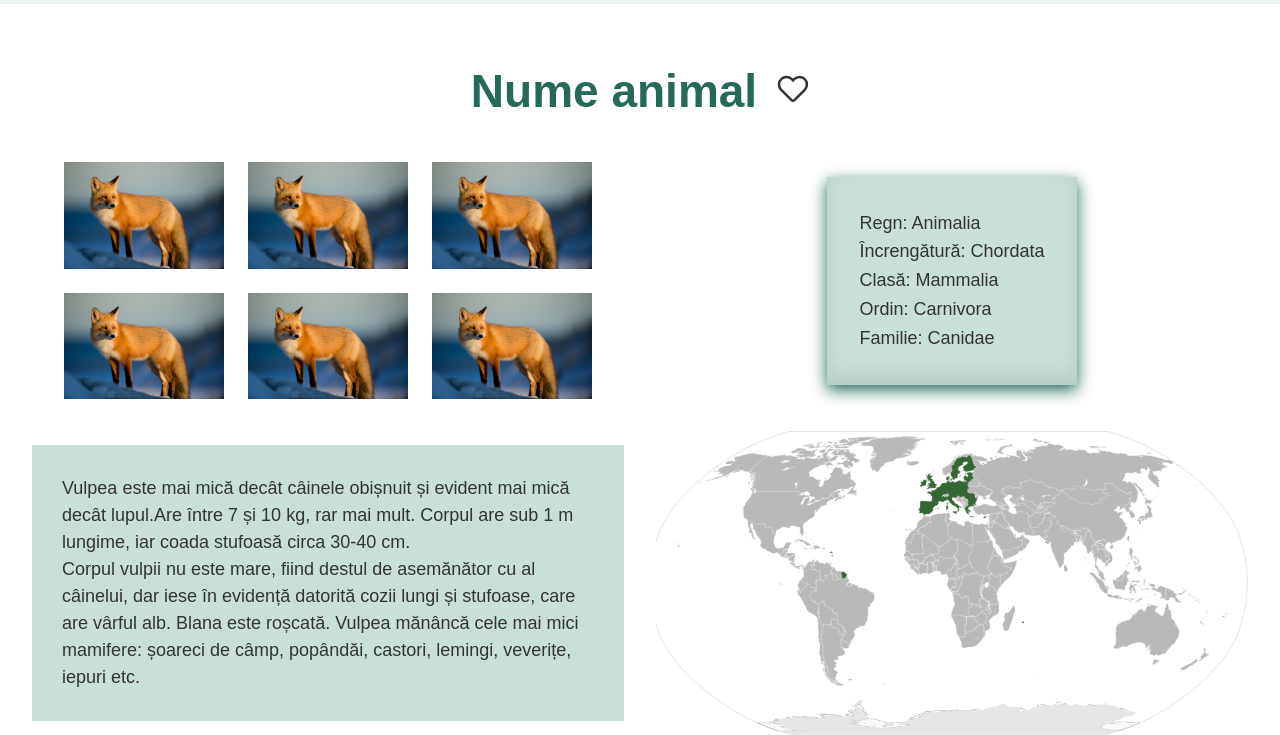
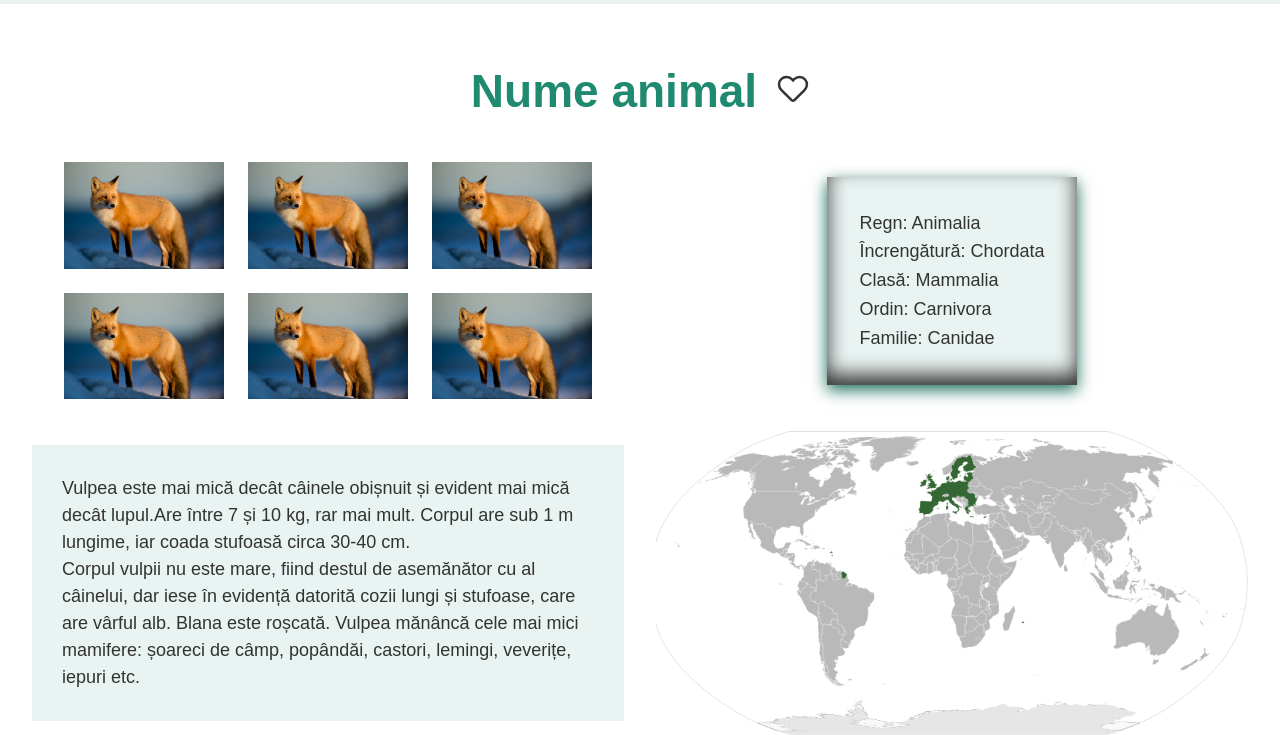
Before and after one commit to MateiTiplea/Proiect-TW, a plain HTML site: page animal-description.html in a window 1280 px wide. In both pictures the pointer is over the element 952 px from the left and 356 px from the top of the page. Shown: the part 76-811 px from the top of the page. Drawn offline with Linux system fonts and the light colour scheme.

Commit message:
Update animal-description.css

```diff
--- a/css/animal-description.css
+++ b/css/animal-description.css
@@ -45,7 +45,7 @@ body {
   font-family: sans-serif;
   line-height: 1;
   font-weight: 400;
-  color: #555;
+  color:var(--grey-color);
   overflow-x: hidden;
 }
 
@@ -106,7 +106,7 @@ body {
   font-size: 2.4rem;
   font-weight: 600;
   margin-bottom: 2.4rem;
-  color: #242424;
+  color: var(--black-color);
 }
 
 .secondary-heading {
@@ -117,21 +117,10 @@ body {
 
 
 
-/**************************/
-/* HEADER */
-/**************************/
-
-
-/**************************/
-/* NAVIGATION BAR */
-/**************************/
-
-
-
 /*********************/
 
 h1 {
-  color: #256958;
+  color: var(--primary-color);
   align-items: center;
   text-align: center;
   font-size: 4.6rem;
@@ -161,22 +150,22 @@ h1 {
   padding: 3.2rem;
   cursor: pointer;
   text-align: left;
-  color: #333;
+  color: var(--dark-grey-color);
   line-height: 1.6;
   align-items: center;
   font-size: 1.8rem;
   transition: all 0.3s liner;
-  background-color: #cbdfda;
+  background-color: var( --tints-color);
 }
 .first-part:hover {
-  -webkit-box-shadow: rgba(37, 106, 89, 1) 0px 5px 15px,
-    inset rgba(37, 106, 89, 0.15) 0px -10px 20px;
-  -moz-box-shadow: rgba(37, 106, 89, 1) 0px 5px 15px,
-    inset rgba(37, 106, 89, 0.15) 0px -10px 20px;
-  -o-box-shadow: rgba(37, 106, 89, 1) 0px 5px 15px,
-    inset rgba(37, 106, 89, 0.15) 0px -10px 20px;
-  box-shadow: rgba(37, 106, 89, 1) 0px 5px 15px,
-    inset rgba(37, 106, 89, 0.15) 0px -10px 20px;
+  -webkit-box-shadow: var(--shades-color) 0px 5px 15px,
+    inset var(--dark-grey-color) 0px -10px 20px;
+  -moz-box-shadow: var(--shades-color)  0px 5px 15px,
+    inset var(--dark-grey-color) 0px -10px 20px;
+  -o-box-shadow: var(--shades-color) 0px 5px 15px,
+    inset var(--dark-grey-color) 0px -10px 20px;
+  box-shadow: var(--shades-color)  0px 5px 15px,
+    inset var(--dark-grey-color) 0px -10px 20px;
 }
 .photo-container {
   display: flex;
@@ -198,21 +187,21 @@ h1 {
 .txt-part {
   text-align: left;
   line-height: 1.5;
-  color: #333;
+  color: var(--dark-grey-color);
   padding: 3rem;
   font-size: 1.8rem;
-  background: #cbdfda;
+  background: var( --tints-color);
   transition: all 0.3s;
 }
-.txt-part:hover {
-  -webkit-box-shadow: rgba(37, 106, 89, 1) 0px 5px 15px,
-    inset rgba(37, 106, 89, 0.15) 0px -10px 20px;
-  -moz-box-shadow: rgba(37, 106, 89, 1) 0px 5px 15px,
-    inset rgba(37, 106, 89, 0.15) 0px -10px 20px;
-  -o-box-shadow: rgba(37, 106, 89, 1) 0px 5px 15px,
-    inset rgba(37, 106, 89, 0.15) 0px -10px 20px;
-  box-shadow: rgba(37, 106, 89, 1) 0px 5px 15px,
-    inset rgba(37, 106, 89, 0.15) 0px -10px 20px;
+.first-part:hover {
+  -webkit-box-shadow: var(--shades-color) 0px 5px 15px,
+    inset var(--dark-grey-color) 0px -10px 20px;
+  -moz-box-shadow: var(--shades-color)  0px 5px 15px,
+    inset var(--dark-grey-color) 0px -10px 20px;
+  -o-box-shadow: var(--shades-color) 0px 5px 15px,
+    inset var(--dark-grey-color) 0px -10px 20px;
+  box-shadow: var(--shades-color)  0px 5px 15px,
+    inset var(--dark-grey-color) 0px -10px 20px;
 }
   .map-photo{
     text-align: center;
```
